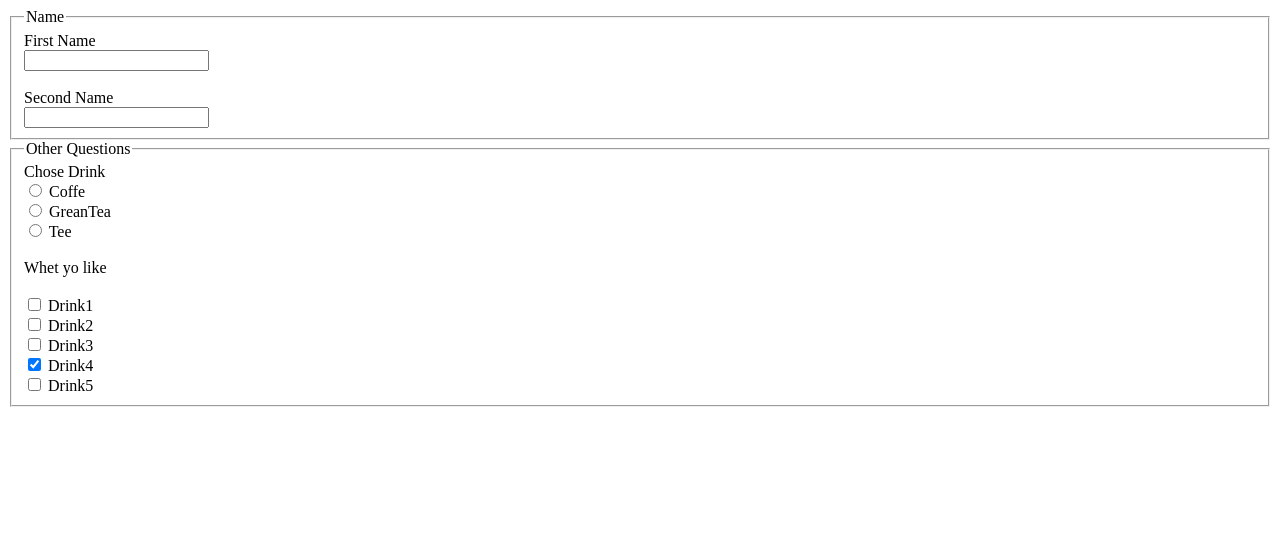
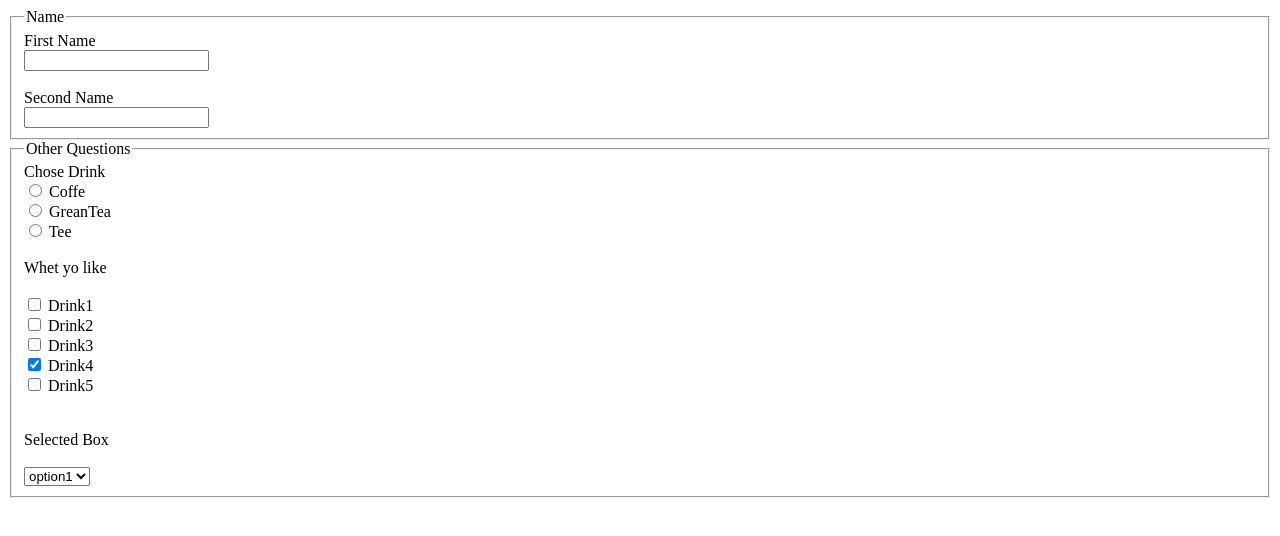
Before and after one commit to devhazemaq/luct4, a plain HTML site: page index.html in a window 1280 px wide. Drawn offline with Linux system fonts and the light colour scheme.

Commit message:
part Select done

```diff
--- a/index.html
+++ b/index.html
@@ -43,6 +43,13 @@
                 <label for="drink4">Drink4</label><br>
                 <input id="drink5" type="checkbox" name="drink5" value="drink5" />
                 <label for="drink5">Drink5</label><br>
+                <br><br>
+                <label for="selc1">Selected Box</label><br><br>
+                <select name="" id="selc1">
+                    <option value="op1">option1</option>
+                    <option value="op2">option2</option>
+                </select>
+
             </fieldset>
         </form>
     </main>
```
